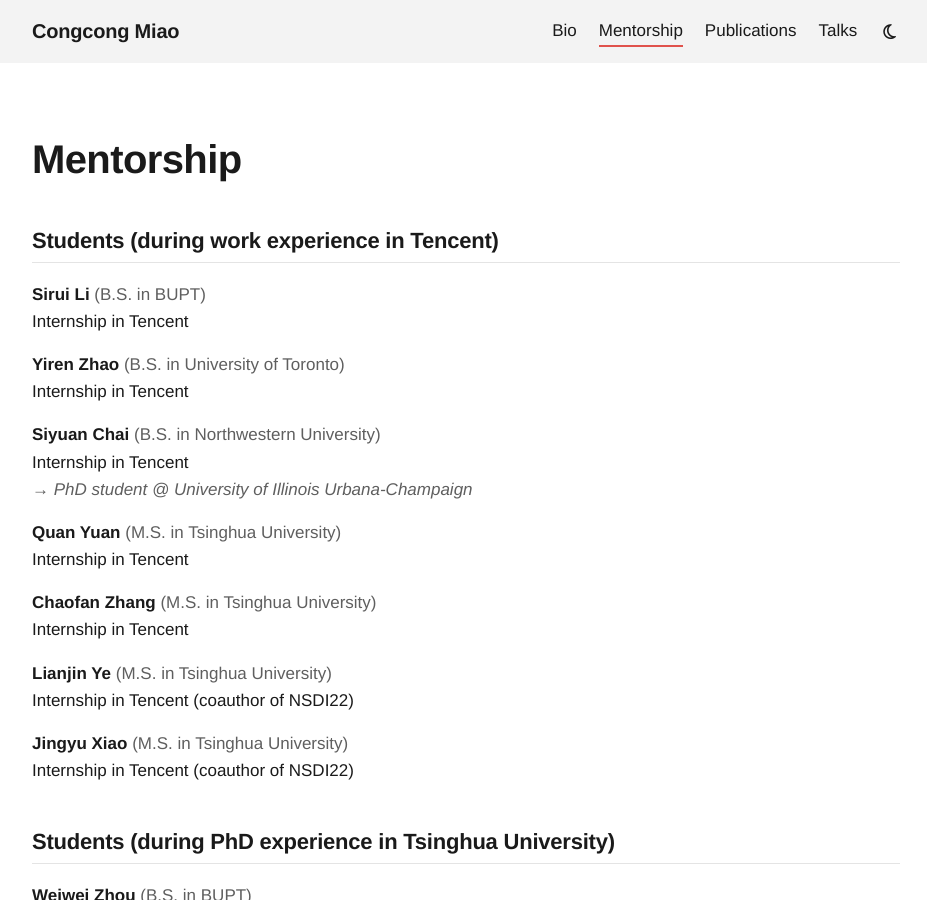
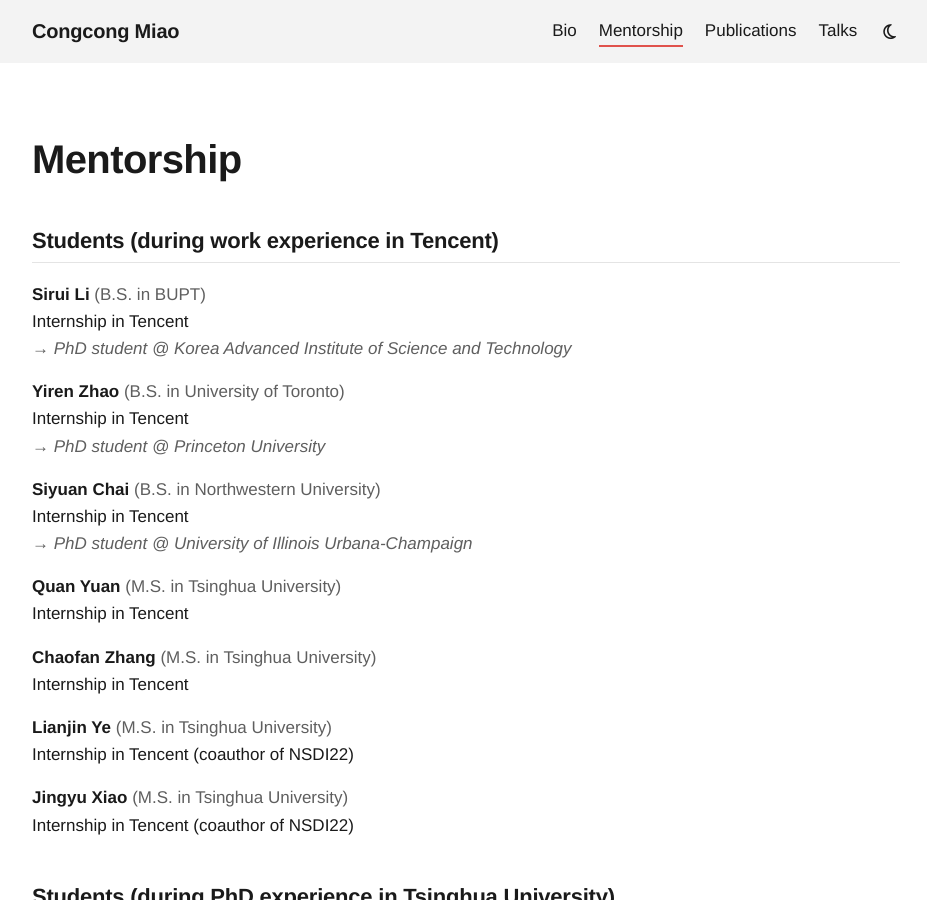
Before and after one commit to siruiZ02/siruiZ02.github.io, a Jekyll site: the page built from mentorship.html, in a window 1280 px wide and 900 px high. Shown: the whole window, without its empty margins (174-1101 px from the left). Built offline with Jekyll 4.4.1, drawn with Linux system fonts in a browser that asks for light colours.

Commit message:
Update mentorship.yml

```diff
--- a/_data/mentorship.yml
+++ b/_data/mentorship.yml
@@ -12,10 +12,12 @@
     - name: Sirui Li
       degree: B.S. in BUPT
       role: Internship in Tencent
+      path: "→ PhD student @ Korea Advanced Institute of Science and Technology"
 
     - name: Yiren Zhao
       degree: B.S. in University of Toronto
       role: Internship in Tencent
+      path: "→ PhD student @ Princeton University"
 
     - name: Siyuan Chai
       degree: B.S. in Northwestern University
```
